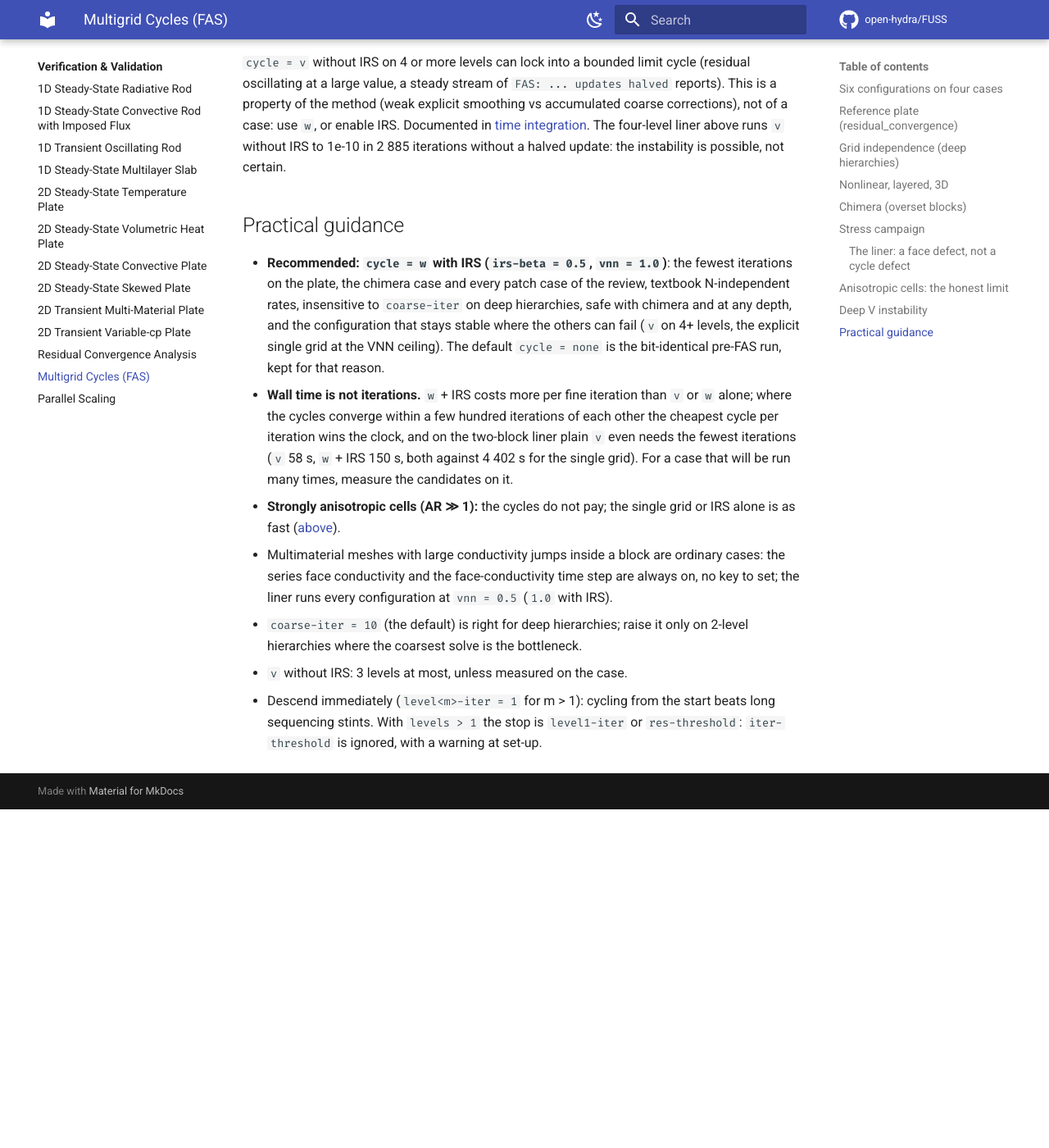
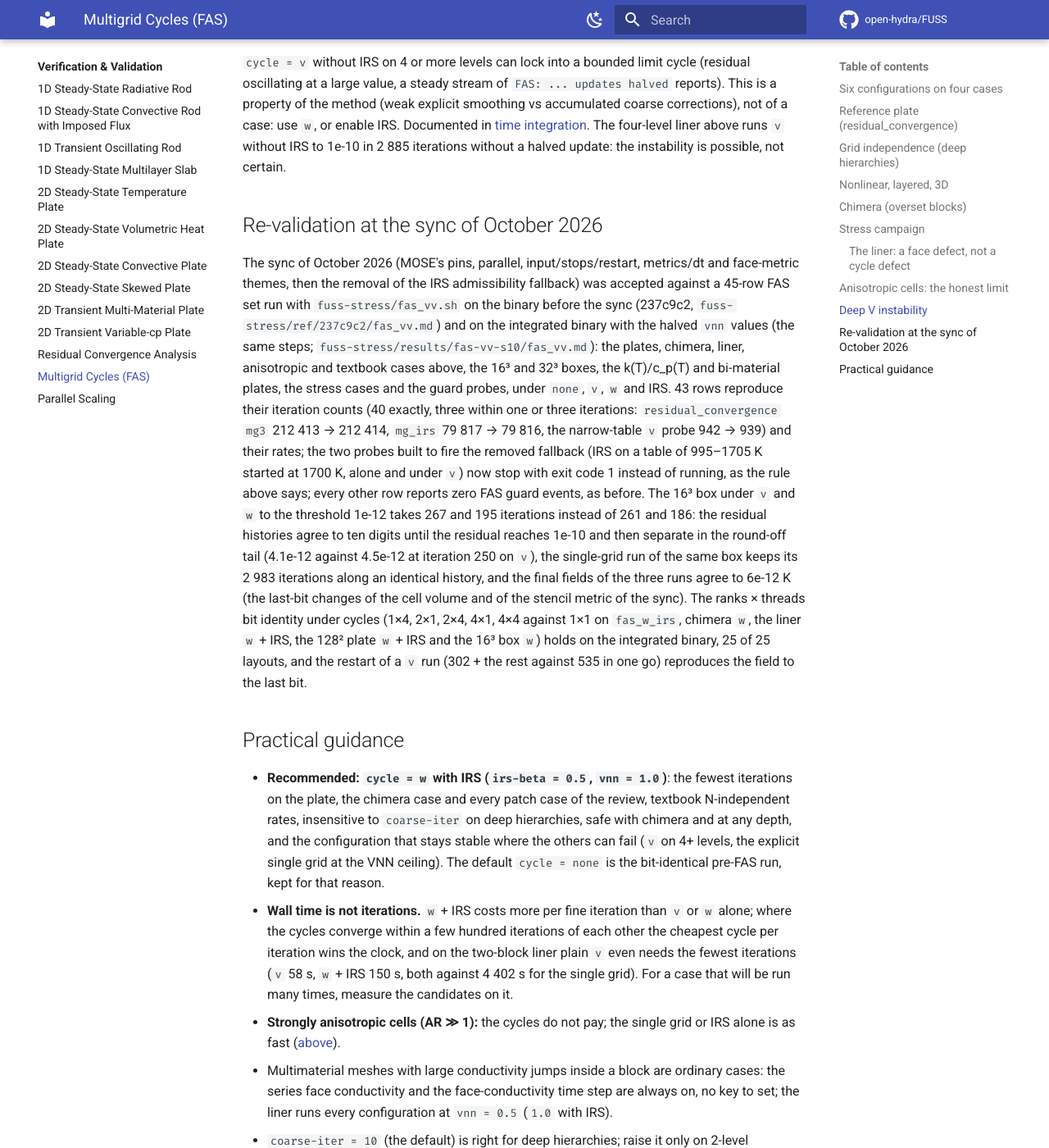
Before and after one commit to open-hydra/FUSS, an MkDocs documentation site: the page built from docs/vv/fas-cycles.md, in a window 1280 px wide and 1400 px high, scrolled down 9017 px. Shown: the whole window at 82% size. Built offline with MkDocs 1.6.1 and Material for MkDocs 9.7.7, drawn with Linux system fonts in a browser that asks for light colours; comment, search, counter and statistics services are not loaded; before the commit the page ends 10004 px from its top, so only the background shows below that.

Commit message:
FAS V&V page: re-validation of the cycles at the sync of October 2026
docs/vv/fas-cycles.md: the 45-row acceptance set of fuss-stress/fas_vv.sh run on the binary before
the sync (237c9c2) and on the integrated binary with the halved vnn (results/fas-vv-s10): 43 rows
reproduce their iteration counts (40 exactly, 3 within one to three iterations) and rates, the two
guard probes stop with exit code 1 as the removed IRS fallback demands, the 16^3 box under v and w
to 1e-12 takes 267/195 iterations instead of 261/186 (round-off tail: histories identical to ten
digits down to 1e-10, final fields within 6e-12 K, the single-grid run of the box unchanged),
ranks x threads bit identity 25/25 layouts, restart under cycles exact. Docs only.

Co-Authored-By: Claude Fable 5.1 <noreply@anthropic.com>

```diff
--- a/docs/vv/fas-cycles.md
+++ b/docs/vv/fas-cycles.md
@@ -283,6 +283,26 @@ case: use `w`, or enable IRS. Documented in
 `v` without IRS to 1e-10 in 2 885 iterations without a halved update: the instability
 is possible, not certain.
 
+## Re-validation at the sync of October 2026
+
+The sync of October 2026 (MOSE's pins, parallel, input/stops/restart, metrics/dt and face-metric themes, then the removal
+of the IRS admissibility fallback) was accepted against a 45-row FAS set run with `fuss-stress/fas_vv.sh` on the binary
+before the sync (237c9c2, `fuss-stress/ref/237c9c2/fas_vv.md`) and on the integrated binary with the halved `vnn` values
+(the same steps; `fuss-stress/results/fas-vv-s10/fas_vv.md`): the plates, chimera, liner, anisotropic and textbook cases
+above, the 16³ and 32³ boxes, the k(T)/c_p(T) and bi-material plates, the stress cases and the guard probes, under `none`,
+`v`, `w` and IRS. 43 rows reproduce their iteration counts (40 exactly, three within one or three iterations:
+`residual_convergence` `mg3` 212 413 → 212 414, `mg_irs` 79 817 → 79 816, the narrow-table `v` probe 942 → 939) and
+their rates; the two probes built to fire the removed fallback (IRS on a table of 995–1705 K started at 1700 K, alone and
+under `v`) now stop with exit code 1 instead of running, as the rule above says; every other row reports zero FAS guard
+events, as before. The 16³ box under `v` and `w` to the threshold 1e-12 takes 267 and 195 iterations instead of 261 and
+186: the residual histories agree to ten digits until the residual reaches 1e-10 and then separate in the round-off tail
+(4.1e-12 against 4.5e-12 at iteration 250 on `v`), the single-grid run of the same box keeps its 2 983 iterations along an
+identical history, and the final fields of the three runs agree to 6e-12 K (the last-bit changes of the cell volume and
+of the stencil metric of the sync). The ranks × threads bit identity under cycles (1×4, 2×1, 2×4, 4×1, 4×4 against
+1×1 on `fas_w_irs`, chimera `w`, the liner `w` + IRS, the 128² plate `w` + IRS and the 16³ box `w`) holds on the
+integrated binary, 25 of 25 layouts, and the restart of a `v` run (302 + the rest against 535 in one go) reproduces the
+field to the last bit.
+
 ## Practical guidance
 
 - **Recommended: `cycle = w` with IRS (`irs-beta = 0.5`, `vnn = 1.0`)**: the fewest iterations
```
